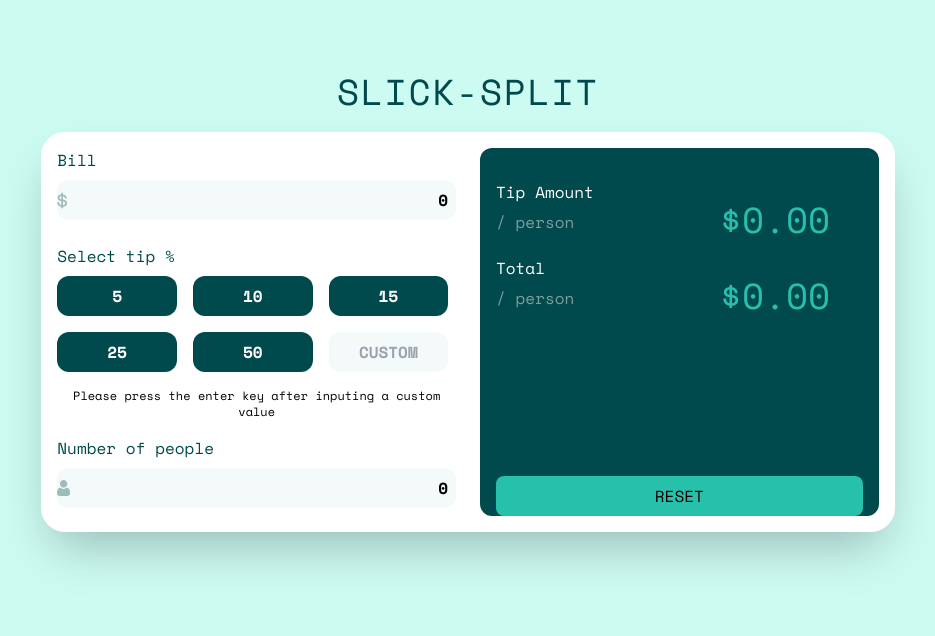
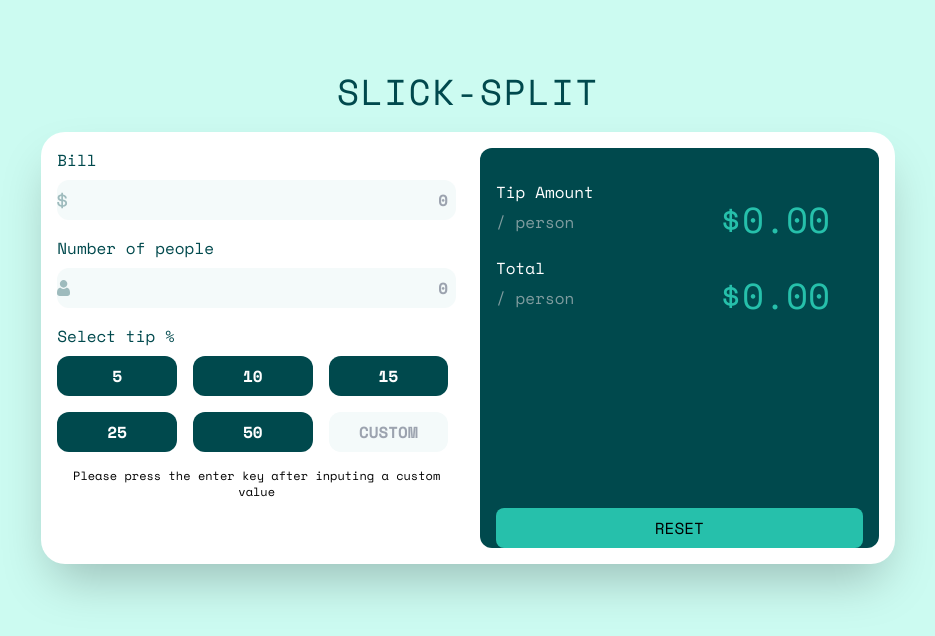
Before and after one commit to Temi-Dire/SPLIT-CALCULATOR, a website: page index.html in a window 1280 px wide. Shown: the whole page, without its empty margins (172-1107 px from the left). Drawn offline with nearby package versions, Linux system fonts and the light colour scheme.

Commit message:
add placeholder and remove value

```diff
--- a/index.html
+++ b/index.html
@@ -33,7 +33,7 @@
                         13: "3.25rem",
                         15: "3.75rem",
                         18: "5rem",
-                        20: "10rem",
+                        20: "12rem",
                         128: "32rem",
                         144: "36rem",
                     },
@@ -54,7 +54,11 @@
         <div>
             <div class="mb-4">
                 <p class="text-darkGreen mb-2">Bill</p>
-                <input type="text" id="price" value="0" class="text-base w-full p-2 outline-none bg-grayishCyan rounded-xl mb-6 text-right font-bold text-10xl bg-[url('../images/icon-dollar.svg')] bg-left bg-no-repeat caret-transparent focus:shadow-lg transition duration-700 selection:bg-strongCyan">
+                <input type="text" id="price" value="" placeholder="0" class="text-base w-full p-2 outline-none bg-grayishCyan rounded-xl mb-4 text-right font-bold text-10xl bg-[url('../images/icon-dollar.svg')] bg-left bg-no-repeat caret-transparent focus:shadow-lg transition duration-700 selection:bg-strongCyan">
+                <div class="mb-4">
+                    <p class="text-darkGreen mb-2">Number of people</p>
+                    <input type="text" id="people" value="" placeholder="0" class="text-base w-full p-2 outline-none bg-grayishCyan rounded-xl mb-6 text-right font-bold text-10xl bg-[url('../images/icon-person.svg')] bg-left bg-no-repeat caret-transparent focus:shadow-lg transition duration-700 lg:mb-0 selection:bg-strongCyan">
+                </div>
                 <p class="text-darkGreen mb-2">Select tip %</p>
                 <div class="grid-discount ">
                     <button class=" bg-darkGreen text-white p-2 font-bold rounded-xl hover:bg-strongCyan transition duration-300">5 </button>
@@ -65,10 +69,6 @@
                     <input id="custom" class="text-right outline-none bg-grayishCyan text-darkGreen p-2 font-bold rounded-xl hover:shadow-lg focus:shadow-lg transition duration-700 placeholder:text-center caret-darkCyan" placeholder="CUSTOM">
                 </div>
                 <p class="text-xs mt-4 text-center">Please press the enter key after inputing a custom value</p>
-            </div>
-            <div>
-                <p class="text-darkGreen mb-2">Number of people</p>
-                <input type="text" id="people" value="0" class="text-base w-full p-2 outline-none bg-grayishCyan rounded-xl mb-6 text-right font-bold text-10xl bg-[url('../images/icon-person.svg')] bg-left bg-no-repeat caret-transparent focus:shadow-lg transition duration-700 lg:mb-0 selection:bg-strongCyan">
             </div>
         </div>
         <div class="bg-darkGreen pt-8 pb-6 px-4 rounded-xl lg:pb-0 ">
```
